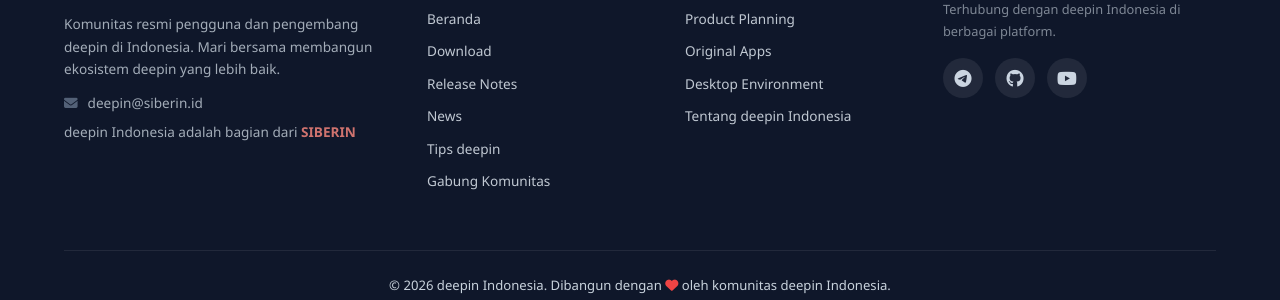
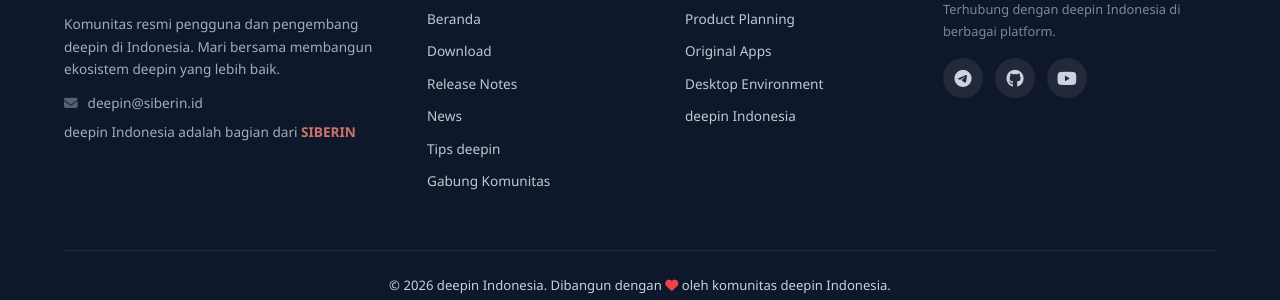
Before and after one commit to deepin-Indonesia/home-site, a Jekyll site: the page built from index.md, in a window 1280 px wide and 900 px high, scrolled down 4230 px. Shown: the part 580-880 px from the top of the window. Built offline with Jekyll 4.4.1, drawn with Linux system fonts in a browser that asks for light colours.

Commit message:
Submenu: Tentang deepin Indonesia -> deepin Indonesia

```diff
--- a/_data/navigation.yml
+++ b/_data/navigation.yml
@@ -24,7 +24,7 @@ about_deepin_nav:
         url: /tentang-deepin/original-apps/
       - title: Desktop Environment
         url: /tentang-deepin/desktop-environment/
-      - title: Tentang deepin Indonesia
+      - title: deepin Indonesia
         url: /tentang-deepin-id/
         highlight: true
 
```
